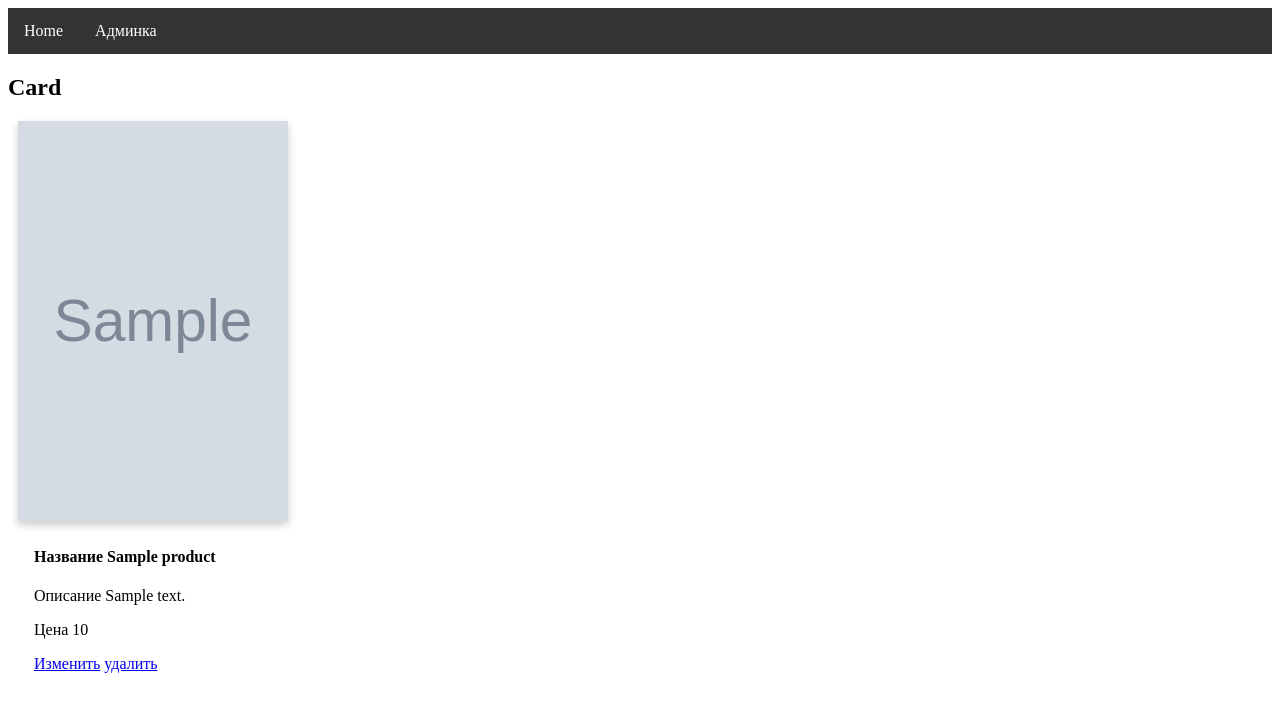
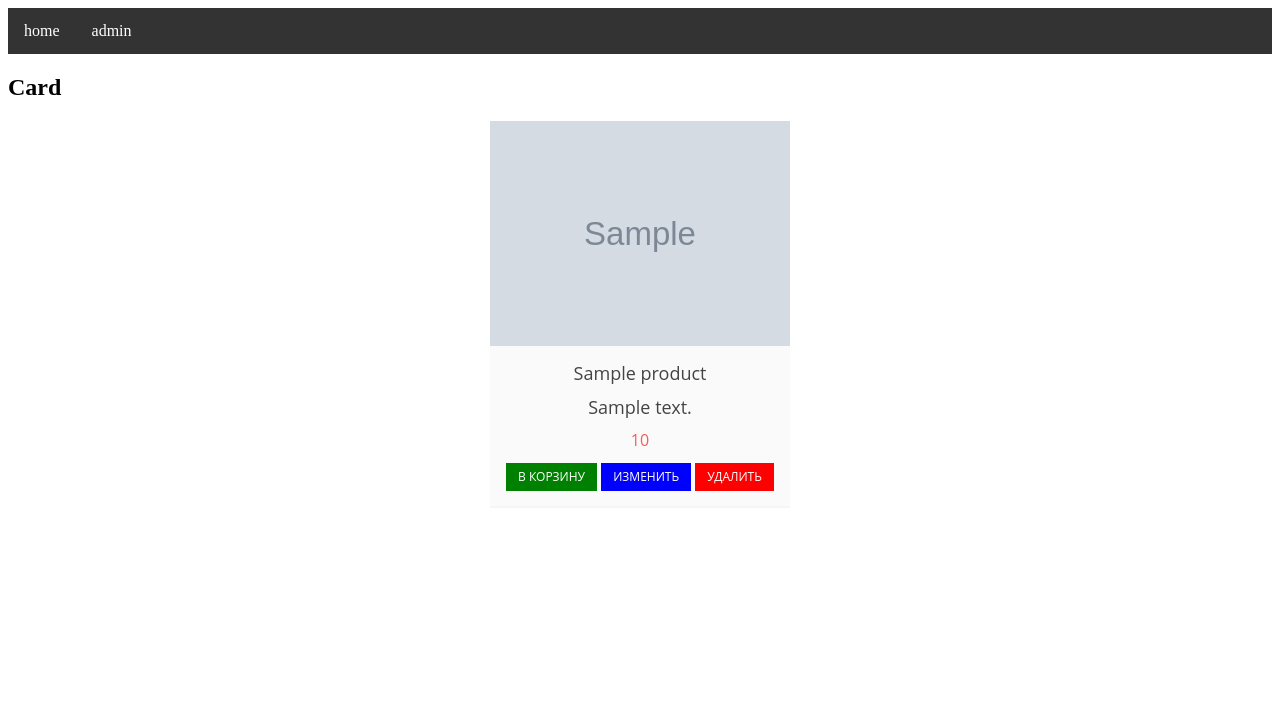
Before and after one commit to magdev22/cards, a PHP site: page / in a window 1280 px wide. Shown: the top 712 px of the page. Run offline with PHP 8.4, Linux system fonts and the light colour scheme; tables that the repository leaves empty or names only in its code hold one stand-in row (values such as "Sample post"); grey boxes marked "Sample" are stand-in pictures.

Commit message:
добавил стилей и выстроил карточки в ряд

```diff
--- a/index.php
+++ b/index.php
@@ -31,45 +31,94 @@
 li a:hover {
     background-color: #111;
 }
+      * {
+   box-sizing: border-box;
+}
+.product-item {
+   width: 300px;
+   text-align: center;
+   margin: 0 auto;
+   border-bottom: 2px solid #F5F5F5;
+   background: white;
+   font-family: "Open Sans";
+   transition: .3s ease-in;
+}
+.product-item:hover {
+   border-bottom: 2px solid #fc5a5a;
+}
+.product-item img {
+   display: block;
+   width: 100%;
+}
+.product-list {
+   background: #fafafa;
+   padding: 15px 0;
+}
+.product-list h3 {
+   font-size: 18px;
+   font-weight: 400;
+   color: #444444;
+   margin: 0 0 10px 0;
+}
+.price {
+   font-size: 16px;
+   color: #fc5a5a;
+   display: block;
+   margin-bottom: 12px;
+}
+.button {
+   text-decoration: none;
+   display: inline-block;
+   padding: 0 12px;
+   background: green;
+   color: white;
+   text-transform: uppercase;
+   font-size: 12px;
+   line-height: 28px;
+   transition: .3s ease-in;
+}
+.button-update {
+   text-decoration: none;
+   display: inline-block;
+   padding: 0 12px;
+   background: blue;
+   color: white;
+   text-transform: uppercase;
+   font-size: 12px;
+   line-height: 28px;
+   transition: .3s ease-in;
+}
+.button-delete {
+   text-decoration: none;
+   display: inline-block;
+   padding: 0 12px;
+   background: red;
+   color: white;
+   text-transform: uppercase;
+   font-size: 12px;
+   line-height: 28px;
+   transition: .3s ease-in;
+}
+.cards {
 
-        .cards {
-            display: flex;
+    display : flex ;
 flex-direction: row;
-            flex-wrap: wrap;
+flex wrap :wrap ;
 }
 
-        .card {
-            box-shadow: 0 4px 8px 0 rgba(0, 0, 0, 0.2);
-            transition: 0.3s;
-            height: 400px;
-            width: 270px;
-            margin-left: 10px;
-
-
-        }
-
-        .card:hover {
-            box-shadow: 0 8px 16px 0 rgba(0, 0, 0, 0.2);
-        }
-
-        .container {
-            padding: 2px 16px;
-        }
-
-        .img {
-            width: 100%;
-            height: 100%;
-        }
     </style>
 </head>
 
 <body>
 
-    <ul>
-        <li><a class="active" href="#home">Home</a></li>
-        <li><a href="/admin.php">Админка</a></li>
+
+    <ul class="menu-main">
+  <li><a href="" class="active">home</a></li>
+  <li><a href="/admin.php">admin</a></li>
 
 </ul>
+
+
 
 
     <h2>Card</h2>
@@ -82,18 +131,18 @@ $products = $mysqli->query($sql);
 
 foreach($products as $product){
 ?>
-        <div class="card">
-            <img class="img" src="<?php   echo $product ['img']?>" alt="Avatar">
-            <div class="container">
-                <h4><b>Название  <?php echo  $product ['title']?></b></h4>
-                <p>Описание <?php echo $product ['descr']?></p>
-                <p>Цена <?php echo $product ['price']?></p>
-                 <a href="/update.php?id=<?php echo $product ['id']?>">Изменить</a>
-                 <a href="/delete.php?id=<?php echo $product ['id']?>">удалить </a>
 
+       <div class="product-item">
+  <img src="<?php echo $product["img"] ; ?>">
+  <div class="product-list">
+    <h3><?php echo $product["title"] ; ?></h3>
+    <h3><?php echo $product["descr"] ; ?></h3>
+      <span class="price"><?php  echo $product["price"] ; ?></span>
+      <a href="" class="button">В корзину</a>
+      <a href="update.php?id=<?php echo $product["id"] ; ?>"  class="button-update">изменить</a>
+      <a href="delete.php?id=<?php echo $product["id"] ; ?>" class="button-delete">удалить</a>
   </div>
 </div>
-
  <?php }
 ?>
 </div>
```
Lines whose indentation alone changed are shown as unchanged.
